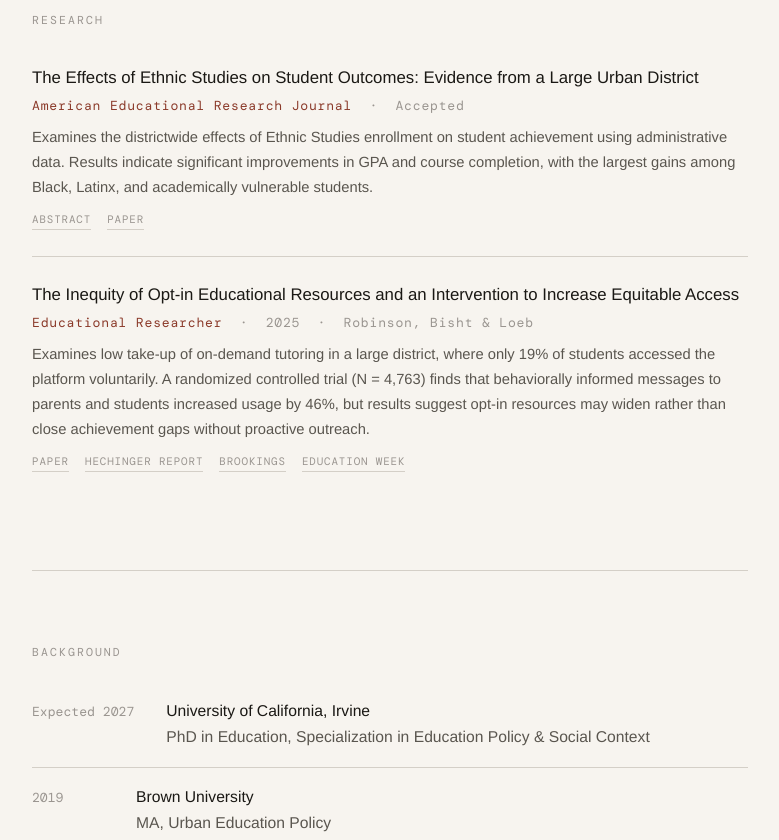
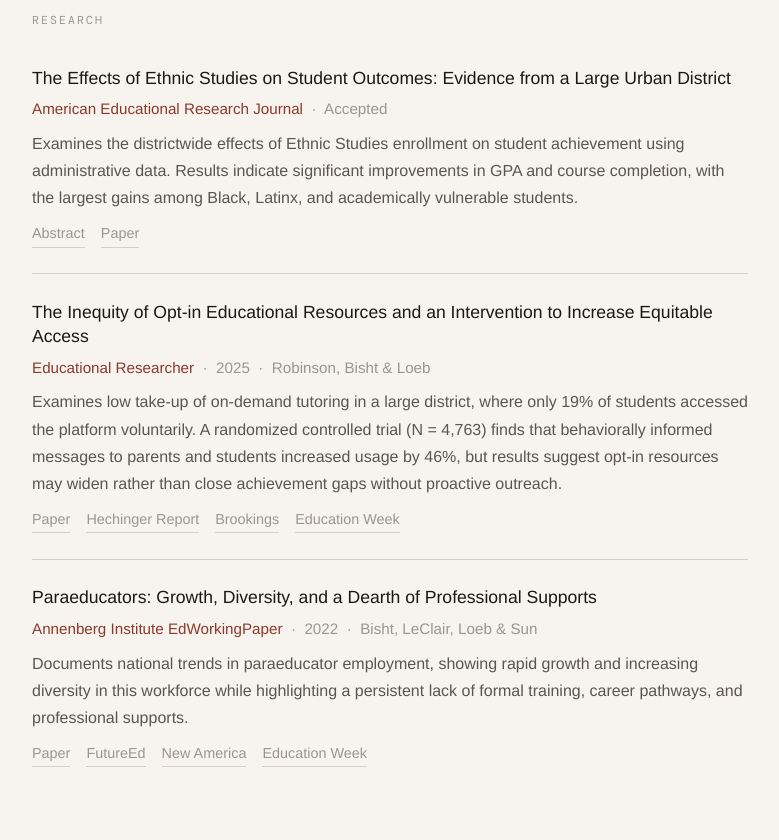
Before and after one commit to birajbisht/birajbisht.github.io, a website: page index.html in a window 1280 px wide. Shown: the part 640-1480 px from the top of the page, without its empty margins (250-1029 px from the left). Drawn offline with nearby package versions, Linux system fonts and the light colour scheme; a web font is replaced by a local one.

Commit message:
add paraeducator working paper with media links, font and layout updates

```diff
--- a/index.html
+++ b/index.html
@@ -163,23 +163,17 @@
     /* Research */
     .paper { padding: 1.6rem 0; border-top: 1px solid var(--rule); }
     .paper:first-of-type { border-top: none; padding-top: 0; }
-    .paper-title { font-size: 1.05rem; font-weight: 500; line-height: 1.4; margin-bottom: 0.35rem; }
+    .paper-title { font-size: 1.1rem; font-weight: 500; line-height: 1.4; margin-bottom: 0.35rem; }
     .paper-meta {
-      font-family: 'DM Mono', monospace;
-      font-size: 0.82rem;
-      font-weight: 300;
+      font-size: 0.95rem;
       color: var(--ink-faint);
-      letter-spacing: 0.06em;
       margin-bottom: 0.5rem;
     }
     .paper-meta .venue { color: var(--accent); }
-    .paper-abstract { font-size: 0.92rem; color: var(--ink-light); line-height: 1.7; }
+    .paper-abstract { font-size: 1rem; color: var(--ink-light); line-height: 1.7; }
     .paper-links { margin-top: 0.6rem; display: flex; gap: 1rem; }
     .paper-links a {
-      font-family: 'DM Mono', monospace;
-      font-size: 0.68rem;
-      letter-spacing: 0.08em;
-      text-transform: uppercase;
+      font-size: 0.9rem;
       color: var(--ink-faint);
       text-decoration: none;
       border-bottom: 1px solid var(--rule);
@@ -195,6 +189,7 @@
       padding: 1rem 0;
       border-top: 1px solid var(--rule);
       align-items: baseline;
+      justify-content: space-between;
     }
     .cv-row:first-of-type { border-top: none; padding-top: 0; }
     .cv-year {
@@ -202,10 +197,12 @@
       font-size: 0.82rem;
       font-weight: 300;
       color: var(--ink-faint);
-      min-width: 4.5rem;
+      min-width: 7rem;
       flex-shrink: 0;
+      text-align: right;
+      order: 2;
     }
-    .cv-content { font-size: 0.98rem; color: var(--ink-light); }
+    .cv-content { font-size: 0.98rem; color: var(--ink-light); order: 1; }
     .cv-content strong { color: var(--ink); font-weight: 500; }
 
     /* Contact */
@@ -314,6 +311,24 @@
         </div>
       </div>
 
+      <div class="paper">
+        <div class="paper-title">Paraeducators: Growth, Diversity, and a Dearth of Professional Supports</div>
+        <div class="paper-meta">
+          <span class="venue">Annenberg Institute EdWorkingPaper</span> &nbsp;·&nbsp; 2022 &nbsp;·&nbsp; Bisht, LeClair, Loeb &amp; Sun
+        </div>
+        <div class="paper-abstract">
+          Documents national trends in paraeducator employment, showing rapid growth and increasing
+          diversity in this workforce while highlighting a persistent lack of formal training,
+          career pathways, and professional supports.
+        </div>
+        <div class="paper-links">
+          <a href="https://doi.org/10.26300/nk1z-c164" target="_blank">Paper</a>
+          <a href="https://www.future-ed.org/paraeducators-growth-diversity-and-a-dearth-of-professional-supports/" target="_blank">FutureEd</a>
+          <a href="https://www.newamerica.org/education-policy/briefs/exploring-paraprofessional-requirements-across-the-50-states-and-dc/" target="_blank">New America</a>
+          <a href="https://www.edweek.org/leadership/paraprofessionals-as-the-backbones-of-the-classroom-they-get-low-pay-little-support/2022/06" target="_blank">Education Week</a>
+        </div>
+      </div>
+
     </section>
   </div>
 
```
